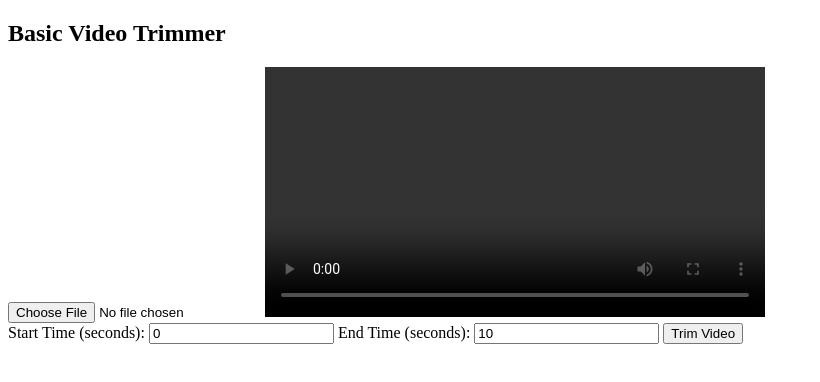
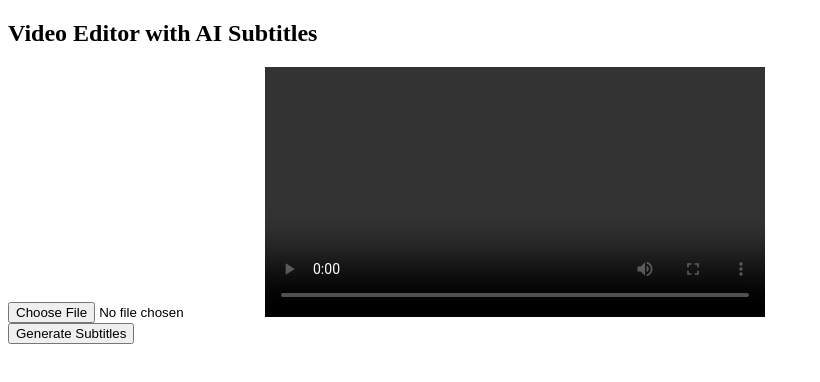
Before and after one commit to Hamza123455/masterfile, a plain HTML site: page index.html in a window 1280 px wide. Shown: the whole page, without its empty margins (0-820 px from the left). Drawn offline with Linux system fonts and the light colour scheme.

Commit message:
Update index.html

```diff
--- a/index.html
+++ b/index.html
@@ -3,32 +3,25 @@
 <head>
     <meta charset="UTF-8">
     <meta name="viewport" content="width=device-width, initial-scale=1.0">
-    <title>Simple Video Editor</title>
+    <title>Video Editor with AI Subtitles</title>
 </head>
 <body>
-    <h2>Basic Video Trimmer</h2>
+    <h2>Video Editor with AI Subtitles</h2>
 
     <input type="file" id="videoInput" accept="video/*">
     <video id="videoPlayer" controls width="500"></video>
 
     <br>
 
-    <label>Start Time (seconds):</label>
-    <input type="number" id="startTime" value="0">
-
-    <label>End Time (seconds):</label>
-    <input type="number" id="endTime" value="10">
-
-    <button onclick="trimVideo()">Trim Video</button>
-
+    <button onclick="generateSubtitles()">Generate Subtitles</button>
     <p id="status"></p>
 
     <script src="https://cdn.jsdelivr.net/npm/@ffmpeg/ffmpeg@0.9.7/dist/ffmpeg.min.js"></script>
+    <script src="https://unpkg.com/vosk-browser/dist/vosk.js"></script>
     <script>
         const videoInput = document.getElementById("videoInput");
         const videoPlayer = document.getElementById("videoPlayer");
         const statusText = document.getElementById("status");
-
         let selectedFile;
 
         videoInput.addEventListener("change", function(event) {
@@ -39,46 +32,61 @@
             }
         });
 
-        async function trimVideo() {
+        async function generateSubtitles() {
             if (!selectedFile) {
                 alert("Please select a video first.");
                 return;
             }
 
-            const startTime = parseFloat(document.getElementById("startTime").value);
-            const endTime = parseFloat(document.getElementById("endTime").value);
-
-            if (startTime >= endTime) {
-                alert("End time must be greater than start time.");
-                return;
-            }
-
-            statusText.textContent = "Loading FFmpeg...";
+            statusText.textContent = "Extracting audio...";
             const { createFFmpeg, fetchFile } = FFmpeg;
             const ffmpeg = createFFmpeg({ log: true });
-
             await ffmpeg.load();
-            statusText.textContent = "Processing...";
 
             ffmpeg.FS("writeFile", "input.mp4", await fetchFile(selectedFile));
-            await ffmpeg.run(
-                "-i", "input.mp4",
-                "-ss", startTime.toString(),
-                "-to", endTime.toString(),
-                "-c", "copy",
-                "output.mp4"
-            );
+            await ffmpeg.run("-i", "input.mp4", "-q:a", "0", "-map", "a", "audio.wav");
 
-            const data = ffmpeg.FS("readFile", "output.mp4");
-            const videoBlob = new Blob([data.buffer], { type: "video/mp4" });
-            const url = URL.createObjectURL(videoBlob);
+            const audioData = ffmpeg.FS("readFile", "audio.wav");
+            const audioBlob = new Blob([audioData.buffer], { type: "audio/wav" });
 
-            const a = document.createElement("a");
-            a.href = url;
-            a.download = "trimmed_video.mp4";
-            a.click();
+            statusText.textContent = "Generating subtitles...";
+            const model = new Vosk.Model("https://alphacephei.com/vosk/models/vosk-model-small-en-us-0.15.zip");
+            await model.load();
+            const recognizer = new model.Recognizer();
+            recognizer.setWords(true);
 
-            statusText.textContent = "Trimmed video downloaded!";
+            const reader = new FileReader();
+            reader.readAsArrayBuffer(audioBlob);
+            reader.onloadend = async () => {
+                const result = recognizer.acceptWaveform(new Uint8Array(reader.result));
+                const transcript = result.text;
+
+                const srt = generateSRT(transcript);
+                ffmpeg.FS("writeFile", "subtitles.srt", srt);
+                await ffmpeg.run("-i", "input.mp4", "-vf", "subtitles=subtitles.srt", "output.mp4");
+
+                const finalVideo = ffmpeg.FS("readFile", "output.mp4");
+                const videoBlob = new Blob([finalVideo.buffer], { type: "video/mp4" });
+                const url = URL.createObjectURL(videoBlob);
+
+                const a = document.createElement("a");
+                a.href = url;
+                a.download = "video_with_subtitles.mp4";
+                a.click();
+
+                statusText.textContent = "Subtitles added! Downloading video.";
+            };
+        }
+
+        function generateSRT(text) {
+            const lines = text.split(" ");
+            let srt = "";
+            let time = 0;
+            for (let i = 0; i < lines.length; i++) {
+                srt += `${i + 1}\n00:00:${String(time).padStart(2, '0')},000 --> 00:00:${String(time + 2).padStart(2, '0')},000\n${lines[i]}\n\n`;
+                time += 2;
+            }
+            return srt;
         }
     </script>
 </body>
```
